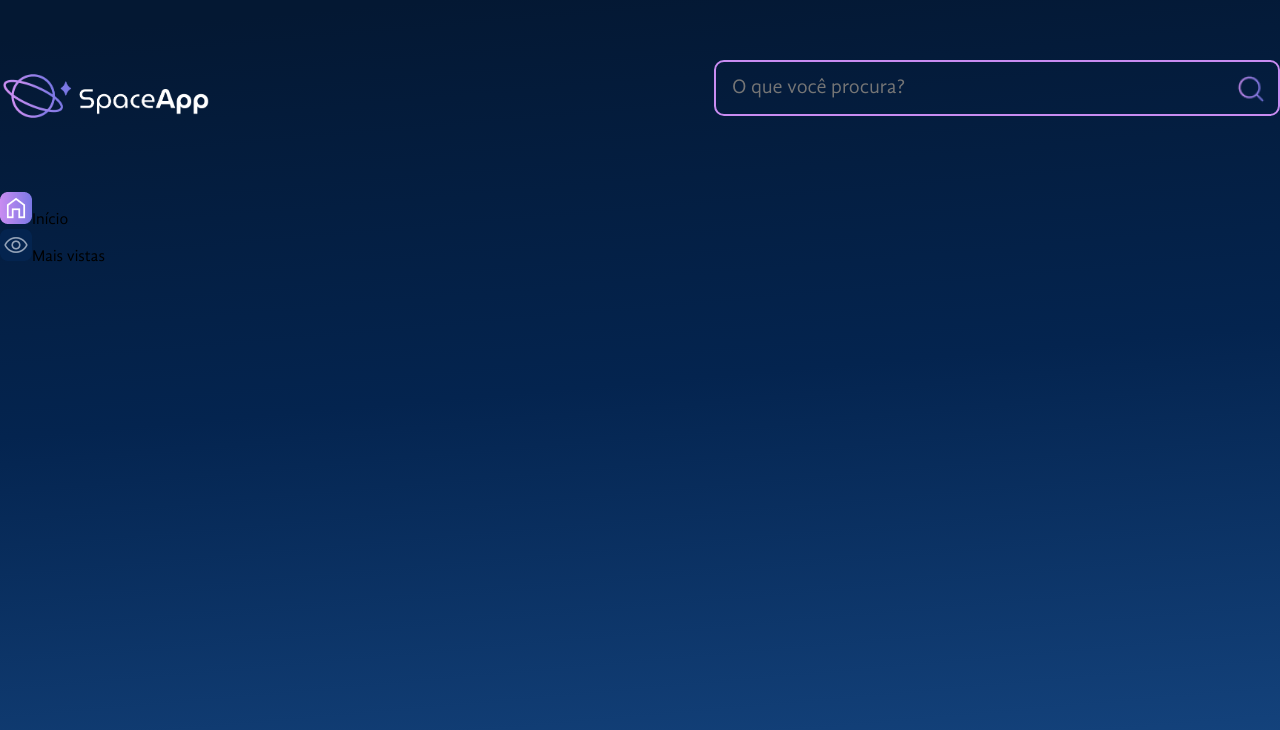
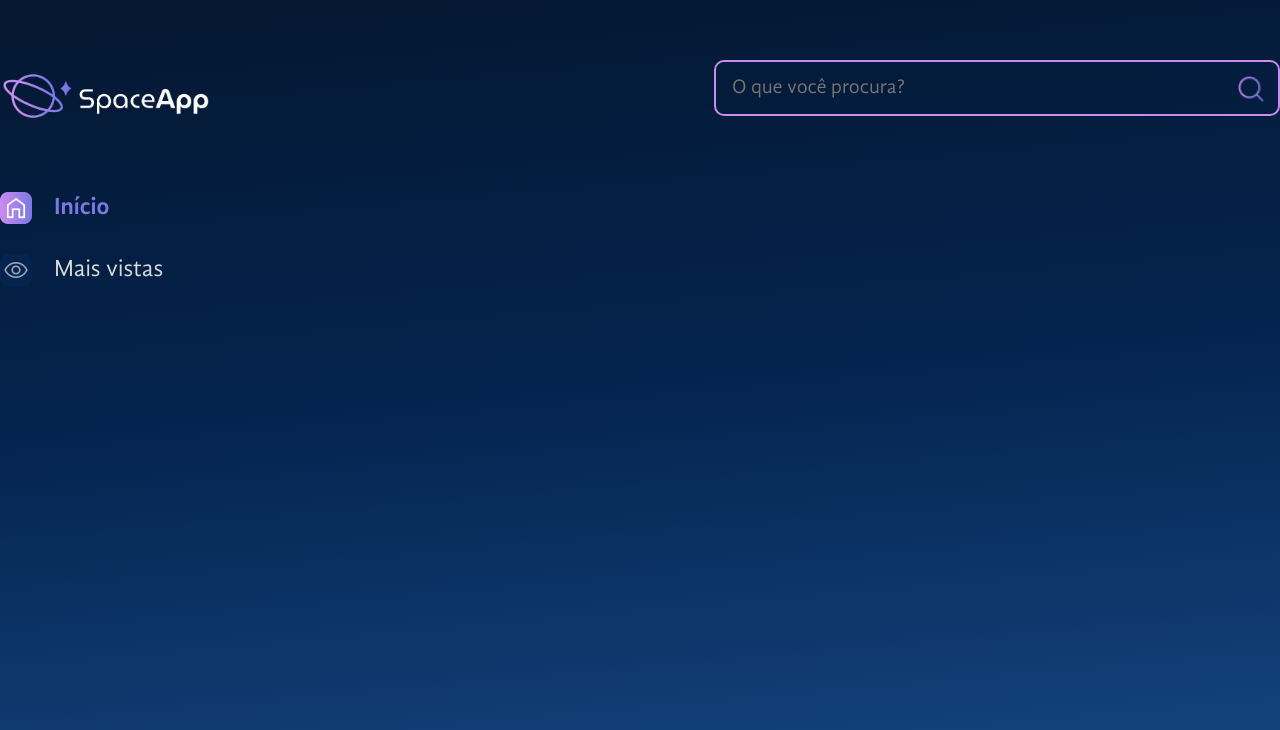
Before and after one commit to PeuStone/Space-app, a React (Vite) app: page / in a window 1280 px wide. Shown: the top 730 px of the page. Built offline with nearby package versions, Linux system fonts and the light colour scheme.

Commit message:
Estilizando os itens da barra lateral

```diff
--- a/src/componentes/BarraLateral/ItemNavegacao/index.jsx
+++ b/src/componentes/BarraLateral/ItemNavegacao/index.jsx
@@ -1,12 +1,20 @@
 import styled from "styled-components"
 
 const ItemListaEstilizado = styled.li`
-
+    font-size: 24px;
+    line-height: 29px;
+    margin-bottom: 30px;
+    cursor: pointer;
+    color: ${props => props.$ativo ? '#7B78E5' : '#D9D9D9'};
+    font-family: ${props => props.$ativo ? 'GandhiSansBold' : 'GandhiSansRegular'};
+    display: flex;
+    align-items: center;
+    gap: 22px;
 `
 
 const ItemNavegacao = ({ children, iconeAtivo, iconeInativo, ativo = false }) => {
     return (
-        <ItemListaEstilizado>
+        <ItemListaEstilizado $ativo={ativo}>
             <img src={ativo ? iconeAtivo : iconeInativo} alt="" />
             {children}
         </ItemListaEstilizado>
```
